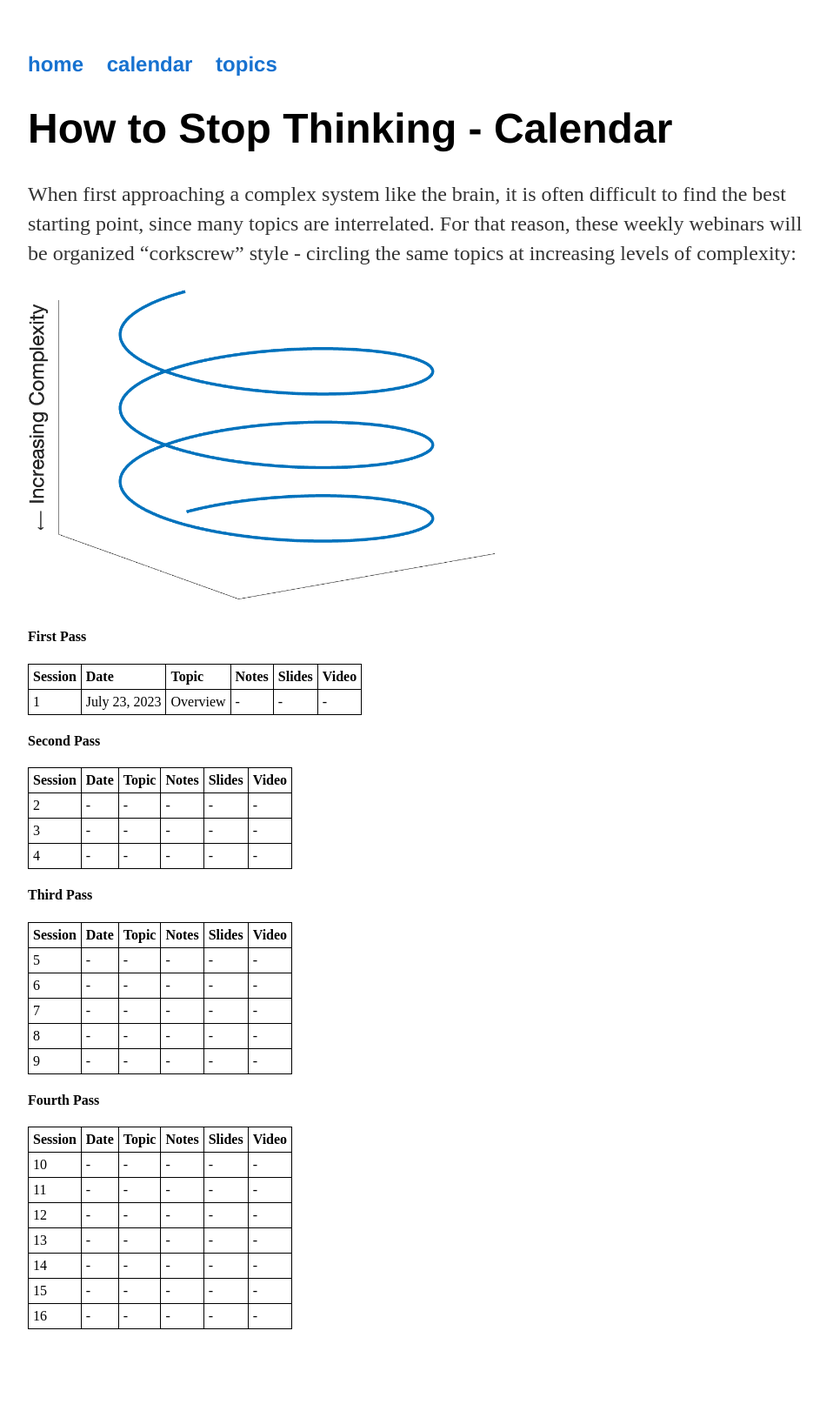
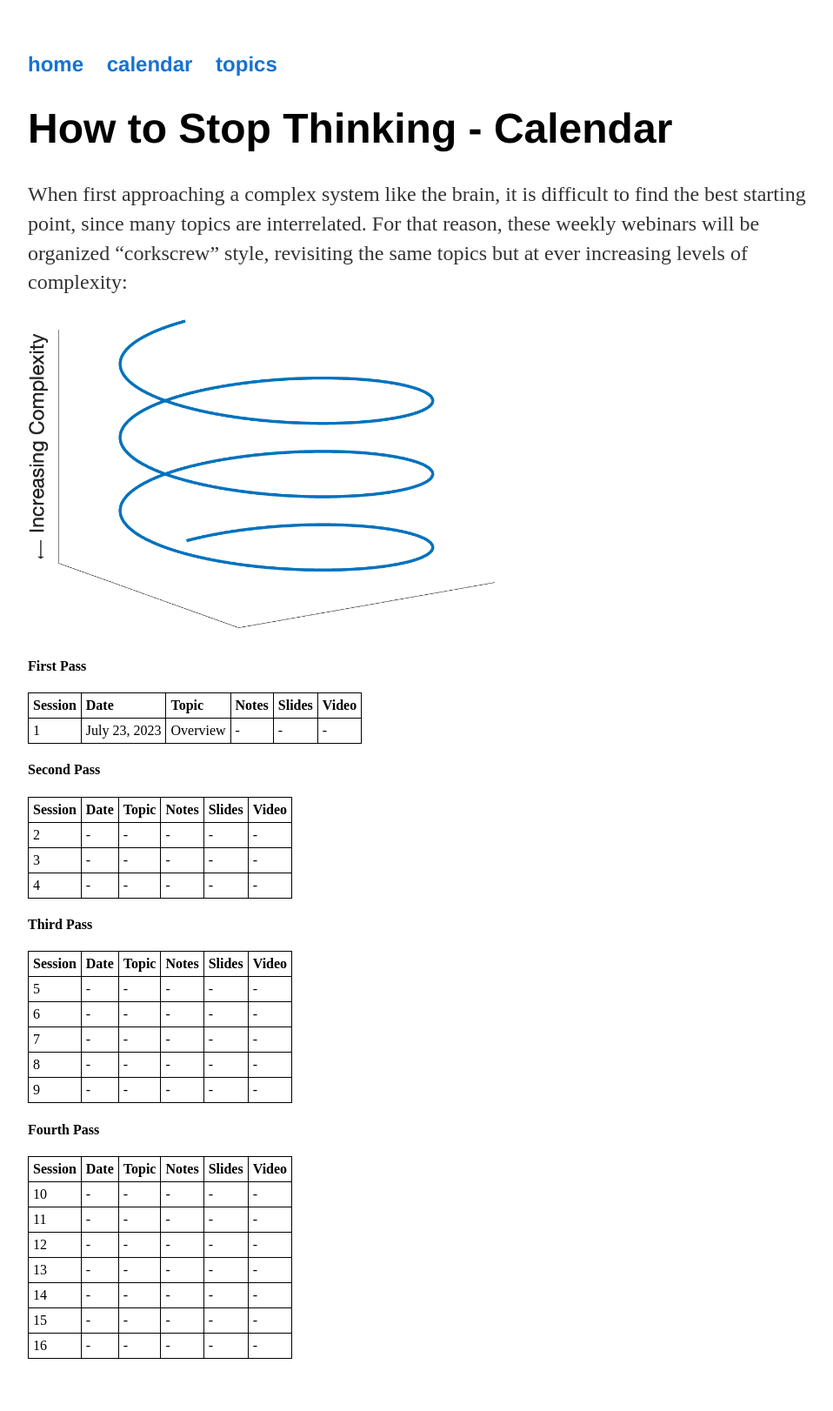
Before and after one commit to maxpensack/maxpensack.github.io, a Jekyll site: the page built from howtostopthinking/calendar/index.md, in a window 1280 px wide. Shown: the whole page at 87% size, without its empty margins (160-1118 px from the left). Built offline with Jekyll 4.4.1, drawn with Linux system fonts in a browser that asks for light colours; before the commit the page ends 1588 px from its top, so only the background shows below that.

Commit message:
Update index.md

```diff
--- a/howtostopthinking/calendar/index.md
+++ b/howtostopthinking/calendar/index.md
@@ -4,7 +4,7 @@
 ---
 <h1>{{ page.title }}</h1>
 
-When first approaching a complex system like the brain, it is often difficult to find the best starting point, since many topics are interrelated. For that reason, these weekly webinars will be organized "corkscrew" style - circling the same topics at increasing levels of complexity:
+When first approaching a complex system like the brain, it is difficult to find the best starting point, since many topics are interrelated. For that reason, these weekly webinars will be organized "corkscrew" style, revisiting the same topics but at ever increasing levels of complexity:
 
 <img src="spiral.png"  width="60%" height="30%">
 
```
